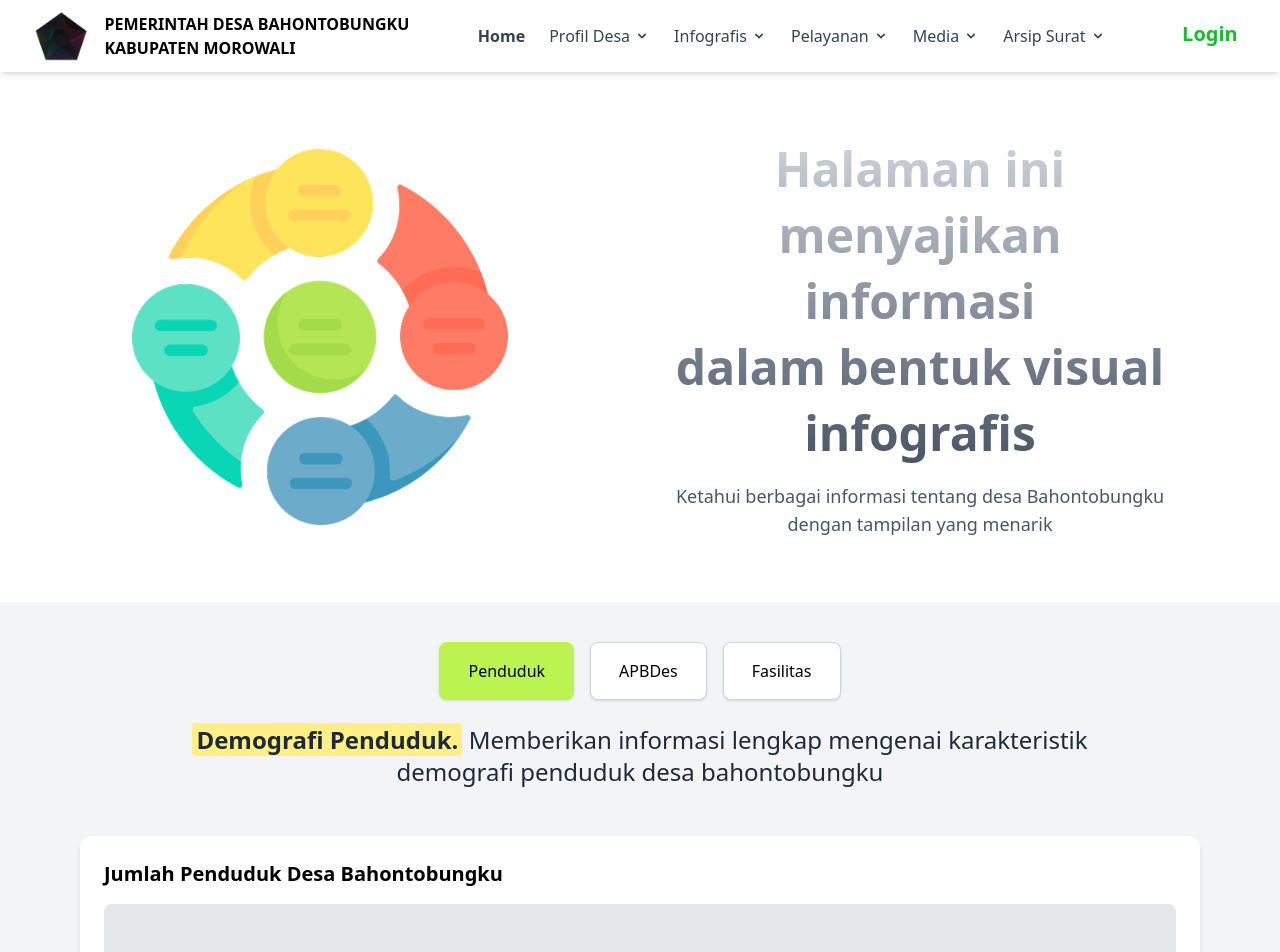
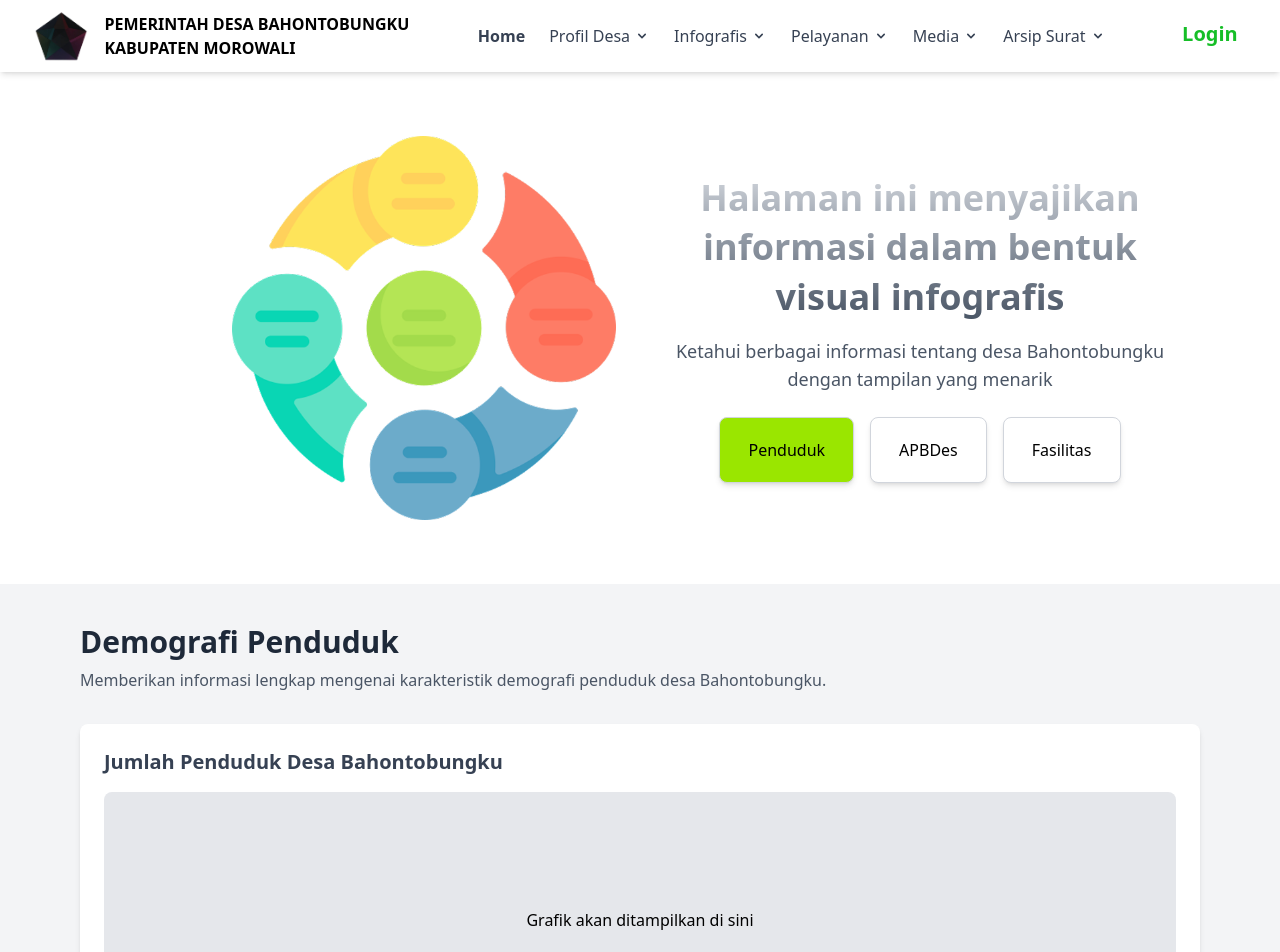
Before and after one commit to samss331/project-desa, a React (Vite) app in the folder frontend/: page /Infografis in a window 1280 px wide. Shown: the top 952 px of the page. Built offline with nearby package versions, Linux system fonts and the light colour scheme.

Commit message:
Chore: Refactor struktur komponen infografis

```diff
--- /dev/null
+++ b/frontend/src/components/Infografis/APBDes.jsx
@@ -0,0 +1,64 @@
+import React from "react";
+
+const APBDes = () => {
+  return (
+    <div className="space-y-10">
+      {/* Section Judul */}
+      <section className="text-center space-y-4">
+        <h2 className="text-3xl md:text-4xl font-bold">
+          APB <span className="text-yellow-600">Desa</span> Bahontobungku
+        </h2>
+        <p className="text-gray-600">
+          Informasi Anggaran Pendapatan dan Belanja Desa tahun 2023
+        </p>
+      </section>
+
+      {/* Section Anggaran */}
+      <section className="grid grid-cols-1 md:grid-cols-2 gap-5 bg-white p-5 rounded-xl shadow-md">
+        <div>
+          <p className="font-bold">Pendapatan</p>
+          <p className="text-red-600 text-2xl font-semibold">
+            Rp1.000.000.000,00
+          </p>
+        </div>
+        <div>
+          <p className="font-bold">Pengeluaran</p>
+          <p className="text-red-600 text-2xl font-semibold">
+            Rp1.000.000.000,00
+          </p>
+        </div>
+        <div>
+          <p className="font-bold">Pembiayaan</p>
+          <p className="text-red-600 text-2xl font-semibold">
+            Rp1.000.000.000,00
+          </p>
+        </div>
+        <div>
+          <p className="font-bold">Jumlah APBDes</p>
+          <p className="text-red-600 text-2xl font-semibold">
+            Rp1.000.000.000,00
+          </p>
+        </div>
+      </section>
+
+      {/* Grafik & Detail */}
+      <section className="space-y-6">
+        {/* Placeholder Grafik, nanti bisa diganti ChartJS / Recharts */}
+        <div className="bg-white p-5 rounded-xl shadow-md h-72">
+          Grafik Pengeluaran Desa Bahontobungku per Tahun
+        </div>
+        <div className="bg-white p-5 rounded-xl shadow-md h-72">
+          Detail Kegiatan Pembangunan Desa (2023)
+        </div>
+        <div className="bg-white p-5 rounded-xl shadow-md h-72">
+          Detail Kesehatan Masyarakat Desa (2023)
+        </div>
+        <div className="bg-white p-5 rounded-xl shadow-md h-72">
+          Detail Pendidikan Desa (2023)
+        </div>
+      </section>
+    </div>
+  );
+};
+
+export default APBDes;
--- /dev/null
+++ b/frontend/src/components/Infografis/Fasilitas.jsx
@@ -0,0 +1,53 @@
+import React from "react";
+
+const Fasilitas = () => {
+  return (
+    <div className="space-y-10">
+      {/* Section Judul */}
+      <section className="text-center space-y-4">
+        <h2 className="text-3xl md:text-4xl font-bold">
+          Daftar <span className="text-yellow-600">Fasilitas</span> Umum Desa
+          Bahontobungku
+        </h2>
+        <p className="text-gray-600">
+          Informasi lengkap fasilitas umum yang tersedia di desa
+        </p>
+      </section>
+
+      {/* Grafik Lingkaran */}
+      <section className="bg-white p-5 rounded-xl shadow-md flex justify-center items-center">
+        {/* Placeholder Pie Chart */}
+        <div className="bg-gray-100 w-60 h-60 rounded-full flex items-center justify-center">
+          Pie Chart Fasilitas
+        </div>
+      </section>
+
+      {/* Detail Fasilitas */}
+      <section className="bg-white p-5 rounded-xl shadow-md">
+        <h3 className="font-bold mb-4">
+          Detail Ketersediaan Fasilitas Umum Desa Bahontobungku
+        </h3>
+        <ul className="space-y-2">
+          <li className="flex justify-between">
+            <span>Fasilitas Kesehatan</span>
+            <span className="font-bold">76,14%</span>
+          </li>
+          <li className="flex justify-between">
+            <span>Fasilitas Pendidikan</span>
+            <span className="font-bold">76,14%</span>
+          </li>
+          <li className="flex justify-between">
+            <span>Fasilitas Ibadah</span>
+            <span className="font-bold">76,14%</span>
+          </li>
+          <li className="flex justify-between">
+            <span>Fasilitas Transportasi</span>
+            <span className="font-bold">76,14%</span>
+          </li>
+        </ul>
+      </section>
+    </div>
+  );
+};
+
+export default Fasilitas;
--- /dev/null
+++ b/frontend/src/components/Infografis/Penduduk.jsx
@@ -0,0 +1,31 @@
+import React from "react";
+
+export default function Penduduk() {
+  return (
+    <div className="space-y-8">
+      {/* Judul Section */}
+      <div>
+        <h2 className="text-3xl font-bold text-gray-800 mb-2">
+          Demografi Penduduk
+        </h2>
+        <p className="text-gray-600">
+          Memberikan informasi lengkap mengenai karakteristik demografi penduduk
+          desa Bahontobungku.
+        </p>
+      </div>
+
+      {/* Card Statistik atau Grafik (dummy example) */}
+      <div className="bg-white shadow-md rounded-lg p-6 space-y-4">
+        <h3 className="font-semibold text-xl text-gray-700">
+          Jumlah Penduduk Desa Bahontobungku
+        </h3>
+        {/* Grafik Placeholder */}
+        <div className="h-64 bg-gray-200 rounded-lg flex items-center justify-center">
+          Grafik akan ditampilkan di sini
+        </div>
+      </div>
+
+      {/* Tambahkan card-card lain sesuai desain figma */}
+    </div>
+  );
+}
--- a/frontend/src/components/Navbar.jsx
+++ b/frontend/src/components/Navbar.jsx
@@ -127,17 +127,17 @@ function Navbar() {
             <ul className="absolute left-0 mt-2 w-48 bg-white text-gray-800 shadow-lg rounded-lg opacity-0 invisible group-hover:opacity-100 group-hover:visible transition-all duration-300">
               <li>
                 <a href="#" className="block px-4 py-2 hover:bg-gray-200">
-                  Subitem 1
+                  Penduduk
                 </a>
               </li>
               <li>
                 <a href="#" className="block px-4 py-2 hover:bg-gray-200">
-                  Subitem 2
+                  APBdes
                 </a>
               </li>
               <li>
                 <a href="#" className="block px-4 py-2 hover:bg-gray-200">
-                  Subitem 3
+                  Fasilitas
                 </a>
               </li>
             </ul>
--- a/frontend/src/pages/Infografis.jsx
+++ b/frontend/src/pages/Infografis.jsx
@@ -1,139 +1,94 @@
 import React, { useState } from "react";
 import Navbar from "../components/Navbar";
 import Footer from "../components/Footer";
-import chartIcon from "../assets/chart-1.png";
+import Penduduk from "../components/Infografis/Penduduk";
+import APBDes from "../components/Infografis/APBDes";
+import Fasilitas from "../components/Infografis/Fasilitas";
+import Chart1 from "../assets/chart-1.png";
 
 export default function Infografis() {
+  const [activeTab, setActiveTab] = useState("penduduk");
+
+  const renderContent = () => {
+    switch (activeTab) {
+      case "penduduk":
+        return <Penduduk />;
+      case "apbdes":
+        return <APBDes />;
+      case "fasilitas":
+        return <Fasilitas />;
+      default:
+        return <Penduduk />;
+    }
+  };
+
   return (
     <div>
       <Navbar />
-      <HeroSection />
-      <ContentSection />
+
+      {/* Hero Section */}
+      <HeroSection activeTab={activeTab} setActiveTab={setActiveTab} />
+
+      {/* Konten Dinamis */}
+      <div className="bg-gray-100 py-10 px-5 md:px-20 space-y-10">
+        {renderContent()}
+      </div>
+
       <Footer />
     </div>
   );
 }
 
-// Hero Section khusus halaman Infografis
-const HeroSection = () => {
+// Hero Section modular
+const HeroSection = ({ activeTab, setActiveTab }) => {
+  const buttonStyle = (tabName) =>
+    `border border-gray-300 font-medium px-7 py-5 rounded-lg shadow-md transition ${
+      activeTab === tabName
+        ? "bg-lime-400 text-black"
+        : "bg-white hover:bg-lime-200 text-black"
+    }`;
+
   return (
     <section className="relative bg-white h-auto py-16 px-6 grid grid-cols-1 md:grid-cols-2 items-center gap-12">
-      {/* BAGIAN KIRI - ICON */}
-      <div className="flex justify-center md:justify-center">
+      {/* ICON */}
+      <div className="flex justify-center md:justify-end">
         <img
-          src={chartIcon}
+          src={Chart1}
           alt="Icon Infografis"
-          className="w-94 h-94 object-contain"
+          className="w-96 h-96 object-contain"
         />
       </div>
 
-      {/* BAGIAN KANAN - TEKS DAN TOMBOL */}
+      {/* KETERANGAN DAN BUTTON */}
       <div className="text-center md:text-center max-w-lg">
-        {/* JUDUL UTAMA */}
-        <h2 className="text-4xl md:text-5xl font-bold leading-snug bg-gradient-to-t from-gray-600 to-gray-300 bg-clip-text text-transparent">
-          Halaman ini menyajikan informasi <br />
-          <span className="font-semibold">dalam bentuk visual infografis</span>
+        <h2 className="text-5xl md:text-4xl font-bold text-gray-900 leading-snug bg-gradient-to-t from-gray-600 to-gray-300 bg-clip-text text-transparent">
+          Halaman ini menyajikan informasi dalam bentuk visual infografis
         </h2>
-
-        {/* DESKRIPSI */}
         <p className="text-gray-600 text-lg mt-4">
           Ketahui berbagai informasi tentang desa Bahontobungku dengan tampilan
           yang menarik
         </p>
+        <div className="flex flex-wrap justify-center gap-4 mt-6">
+          <button
+            className={buttonStyle("penduduk")}
+            onClick={() => setActiveTab("penduduk")}
+          >
+            Penduduk
+          </button>
+          <button
+            className={buttonStyle("apbdes")}
+            onClick={() => setActiveTab("apbdes")}
+          >
+            APBDes
+          </button>
+          <button
+            className={buttonStyle("fasilitas")}
+            onClick={() => setActiveTab("fasilitas")}
+          >
+            Fasilitas
+          </button>
+        </div>
       </div>
     </section>
   );
 };
-
-// Bagian konten yang memuat tab kategori + konten infografis
-const ContentSection = () => {
-  const [activeTab, setActiveTab] = useState("penduduk");
-
-  // Deskripsi sesuai tab
-  const tabDescriptions = {
-    penduduk:
-      "Demografi Penduduk. Memberikan informasi lengkap mengenai karakteristik demografi penduduk desa bahontobungku",
-    apbdes:
-      "APBDes. Menampilkan informasi seputar Anggaran Pendapatan dan Belanja Desa Bahontobungku secara transparan",
-    fasilitas:
-      "Fasilitas Desa. Menampilkan informasi fasilitas umum yang tersedia di desa bahontobungku",
-  };
-
-  const renderContent = () => {
-    switch (activeTab) {
-      case "penduduk":
-        return (
-          <div className="space-y-10">
-            <CardSection title="Jumlah Penduduk Desa Bahontobungku" />
-            <CardSection title="Statistik Berdasarkan Usia" />
-            <CardSection title="Statistik Berdasarkan Pekerjaan" />
-            <CardSection title="Statistik Berdasarkan Pendidikan" />
-          </div>
-        );
-      case "apbdes":
-        return (
-          <div className="space-y-10">
-            <CardSection title="Anggaran Pendapatan dan Belanja Desa (APBDes)" />
-            <CardSection title="Realisasi Anggaran" />
-          </div>
-        );
-      case "fasilitas":
-        return (
-          <div className="space-y-10">
-            <CardSection title="Fasilitas Umum Desa Bahontobungku" />
-            <CardSection title="Statistik Penggunaan Fasilitas" />
-          </div>
-        );
-      default:
-        return null;
-    }
-  };
-
-  return (
-    <section className="bg-gray-100 py-10 px-5 md:px-20">
-      {/* TAB KATEGORI ATAS DESKRIPSI */}
-      <div className="flex flex-wrap justify-center gap-4 mb-6">
-        {["penduduk", "apbdes", "fasilitas"].map((tab) => (
-          <button
-            key={tab}
-            onClick={() => setActiveTab(tab)}
-            className={`border px-7 py-4 rounded-lg shadow-sm font-medium transition-all duration-300
-              ${
-                activeTab === tab
-                  ? "bg-lime-300 text-black border-lime-300"
-                  : "bg-white text-black border-gray-300 hover:bg-lime-200"
-              }`}
-          >
-            {tab === "penduduk" && "Penduduk"}
-            {tab === "apbdes" && "APBDes"}
-            {tab === "fasilitas" && "Fasilitas"}
-          </button>
-        ))}
-      </div>
-
-      {/* DESKRIPSI DYNAMIC */}
-      <div className="max-w-4xl mx-auto text-center mb-12">
-        <p className="text-xl md:text-2xl text-gray-800">
-          <span className="font-bold bg-yellow-200 px-1 rounded">
-            {tabDescriptions[activeTab].split(".")[0]}.
-          </span>{" "}
-          {tabDescriptions[activeTab].split(".").slice(1).join(".")}
-        </p>
-      </div>
-
-      {/* KONTEN KATEGORI */}
-      {renderContent()}
-    </section>
-  );
-};
-
-// Reusable Card Section untuk masing-masing konten
-const CardSection = ({ title }) => (
-  <div className="bg-white p-6 rounded-xl shadow-md">
-    <h4 className="text-xl font-semibold mb-4">{title}</h4>
-    {/* Placeholder chart */}
-    <div className="w-full h-[300px] bg-gray-200 rounded-lg flex justify-center items-center">
-      <p className="text-gray-500">[Chart {title}]</p>
-    </div>
-  </div>
-);
```
